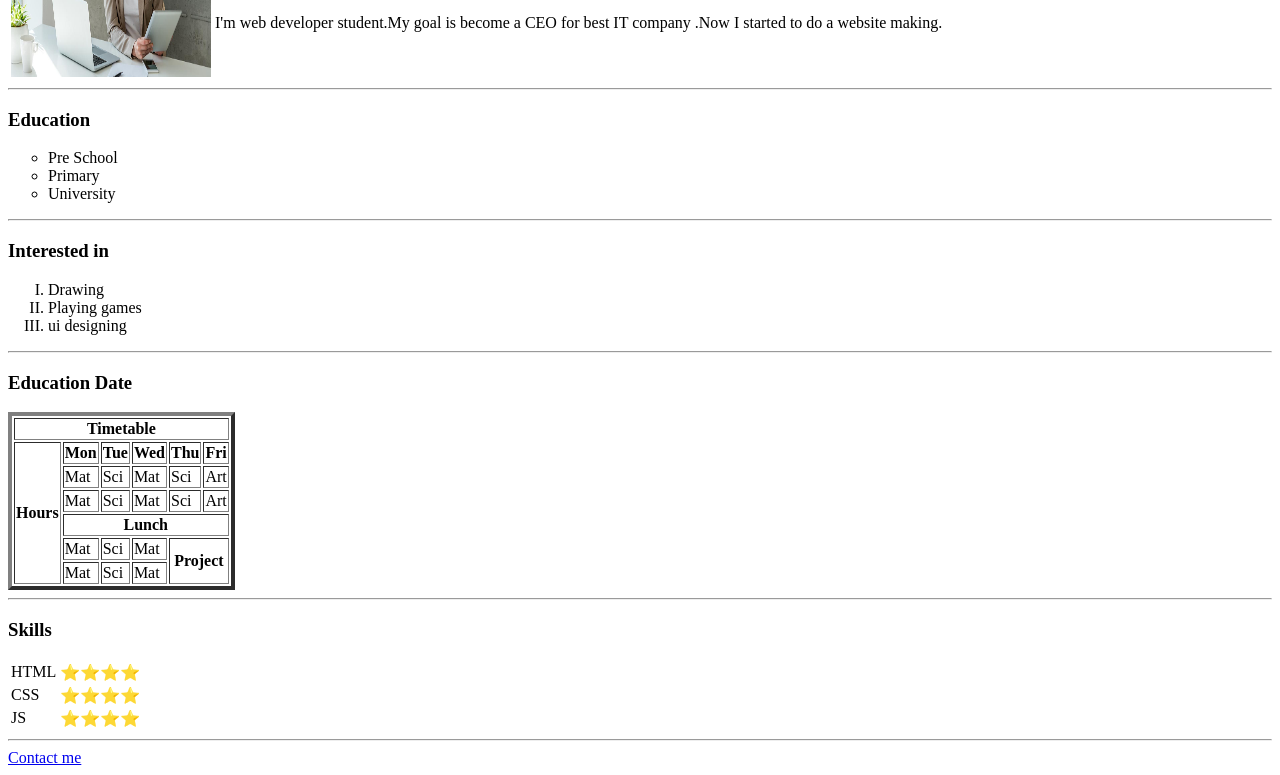
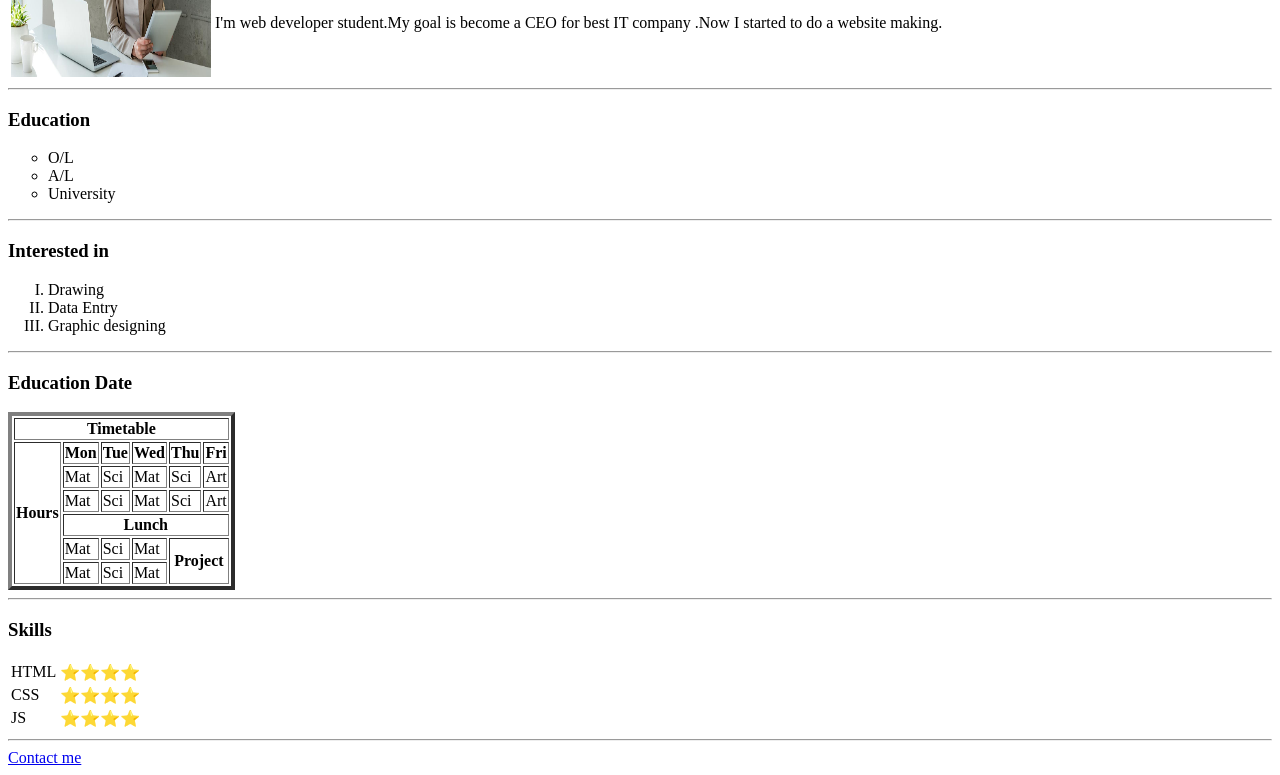
Before and after one commit to inshika/inshi16, a plain HTML site: page index.html in a window 1280 px wide. Shown: the part 134-909 px from the top of the page. Drawn offline with Linux system fonts and the light colour scheme.

Commit message:
Update index.html

```diff
--- a/index.html
+++ b/index.html
@@ -22,16 +22,16 @@
   <hr>
    <h3>Education</h3>
      <ul style="List-style-type:Circle;">
-       <li>Pre School</li>
-       <li>Primary</li>
+       <li>O/L</li>
+       <li>A/L</li>
        <li>University</li>
     </ul>
   <hr>
     <h3>Interested in</h3>
     <ol type="I">
       <li>Drawing</li>
-      <li>Playing games</li>
-      <li>ui designing</li>
+      <li>Data Entry</li>
+      <li>Graphic designing</li>
     </ol>
   <hr>
     <h3>Education Date</h3>
```
